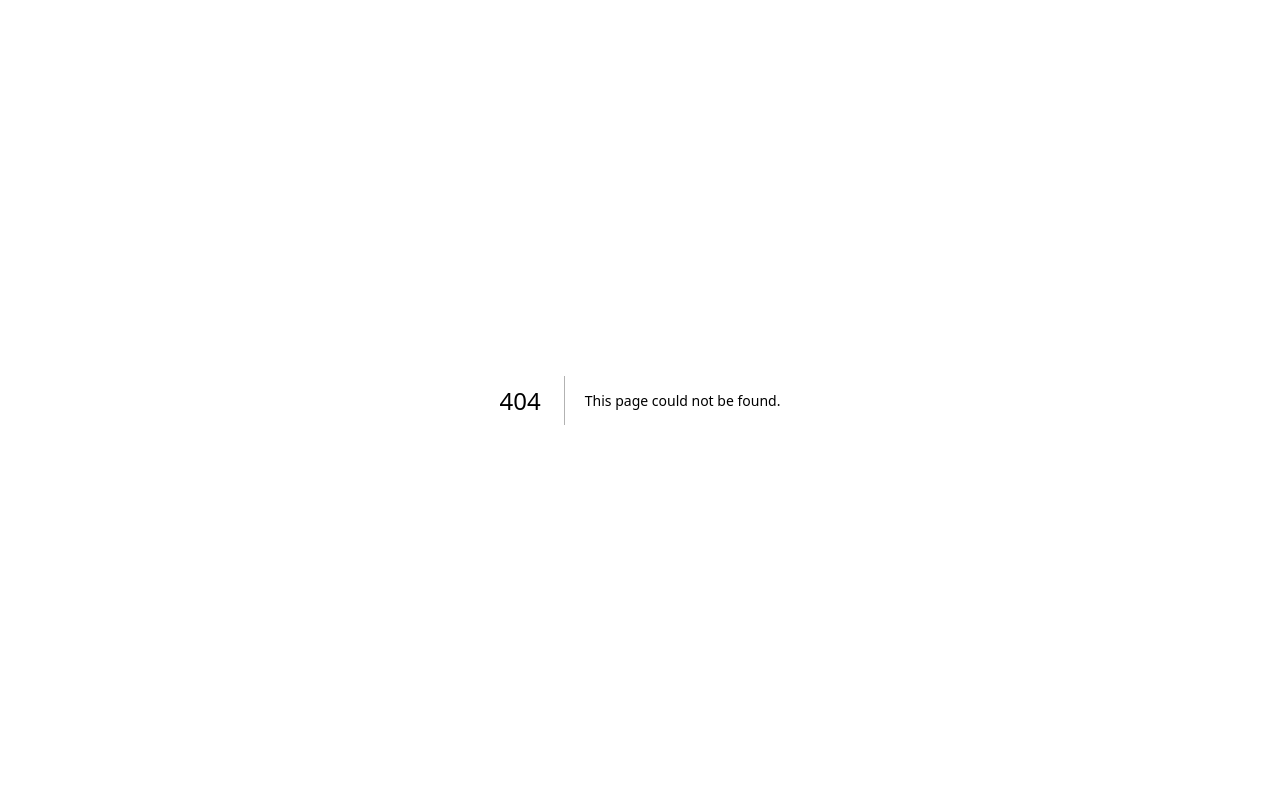
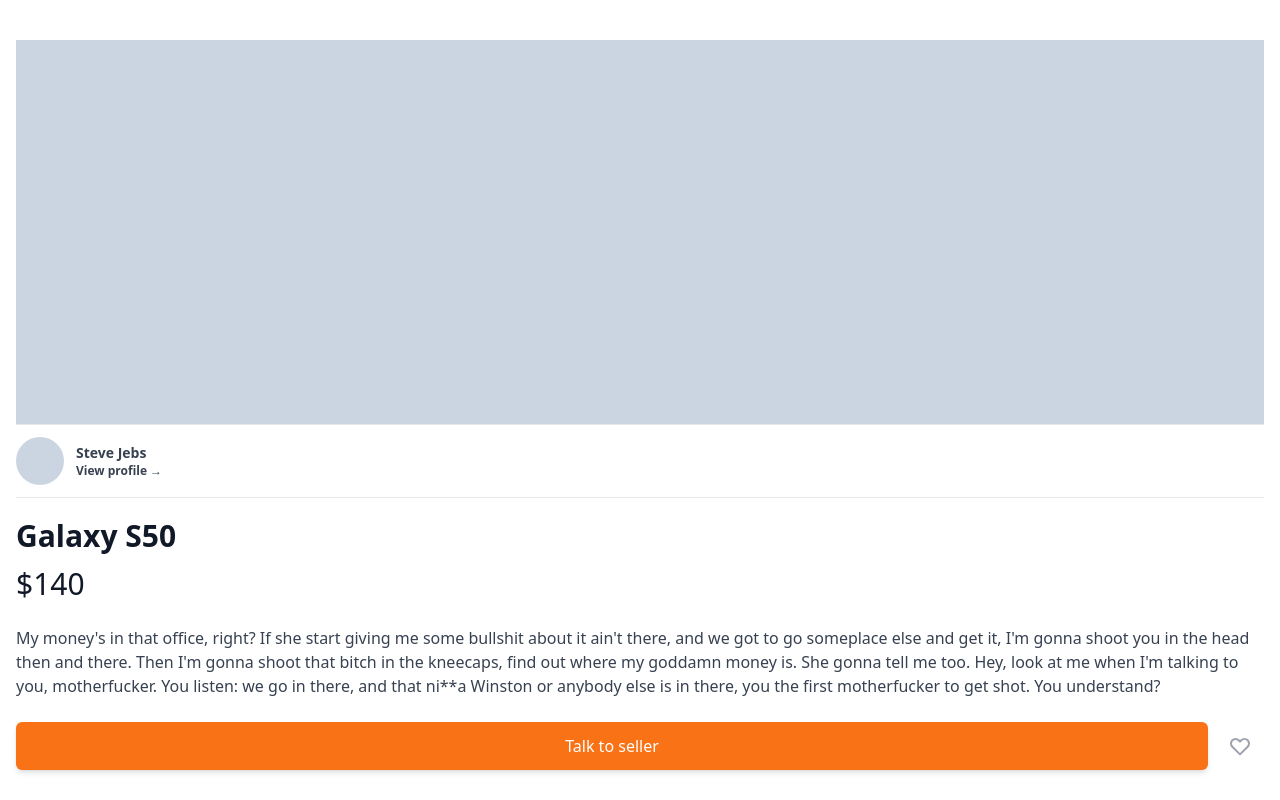
Before and after one commit to frontWeb-dev/carrot-market, a Next.js app: page /items/1 in a window 1280 px wide. Before the commit this address had no page. Shown: the top 800 px of the page. Built offline with nearby package versions, Linux system fonts and the light colour scheme.

Commit message:
feat: Item Detail

```diff
--- /dev/null
+++ b/pages/items/[id].tsx
@@ -0,0 +1,64 @@
+import type { NextPage } from 'next';
+
+const ItemDetail: NextPage = () => {
+  return (
+    <div className='px-4 py-10'>
+      <div className='mb-8'>
+        <div className='h-96 bg-slate-300' />
+        <div className='flex items-center space-x-3  border-b border-t py-3'>
+          <div className='h-12 w-12 rounded-full bg-slate-300' />
+          <div>
+            <p className='text-sm font-semibold text-gray-700'>Steve Jebs</p>
+            <p className='cursor-pointer text-xs font-semibold text-gray-700'>View profile &rarr;</p>
+          </div>
+        </div>
+        <div className='mt-5'>
+          <h1 className='text-3xl font-bold text-gray-900'>Galaxy S50</h1>
+          <span className='mt-3 block text-3xl text-gray-900'>$140</span>
+          <p className='my-6 text-base text-gray-700'>
+            My money&apos;s in that office, right? If she start giving me some bullshit about it ain&apos;t there, and we got to go
+            someplace else and get it, I&apos;m gonna shoot you in the head then and there. Then I&apos;m gonna shoot that bitch in the
+            kneecaps, find out where my goddamn money is. She gonna tell me too. Hey, look at me when I&apos;m talking to you, motherfucker.
+            You listen: we go in there, and that ni**a Winston or anybody else is in there, you the first motherfucker to get shot. You
+            understand?
+          </p>
+          <div className='justify-betwwen flex items-center space-x-2'>
+            <button className='flex-1 rounded-md bg-orange-500 py-3 font-medium text-white shadow-md hover:bg-orange-600 focus:outline-none focus:ring-2 focus:ring-orange-500 focus:ring-offset-2'>
+              Talk to seller
+            </button>
+            <button className='flex items-center justify-center rounded-md p-3 text-gray-400 hover:bg-gray-100 hover:text-gray-500'>
+              <svg
+                className='h-6 w-6 '
+                xmlns='http://www.w3.org/2000/svg'
+                fill='none'
+                viewBox='0 0 24 24'
+                stroke='currentColor'
+                aria-hidden='true'>
+                <path
+                  strokeLinecap='round'
+                  strokeLinejoin='round'
+                  strokeWidth='2'
+                  d='M4.318 6.318a4.5 4.5 0 000 6.364L12 20.364l7.682-7.682a4.5 4.5 0 00-6.364-6.364L12 7.636l-1.318-1.318a4.5 4.5 0 00-6.364 0z'
+                />
+              </svg>
+            </button>
+          </div>
+        </div>
+      </div>
+      <div>
+        <h2 className='text-2xl font-bold text-gray-900'>Similar items</h2>
+        <div className='mt-6 grid grid-cols-2 gap-4'>
+          {[...Array(5)].map((_, i) => (
+            <div key={i}>
+              <div className='mb-4 h-56 w-full bg-slate-300' />
+              <h3 className='-mb-1 text-gray-700'>Galaxy S60</h3>
+              <span className='text-sm font-medium text-gray-900'>$6</span>
+            </div>
+          ))}
+        </div>
+      </div>
+    </div>
+  );
+};
+
+export default ItemDetail;
```
